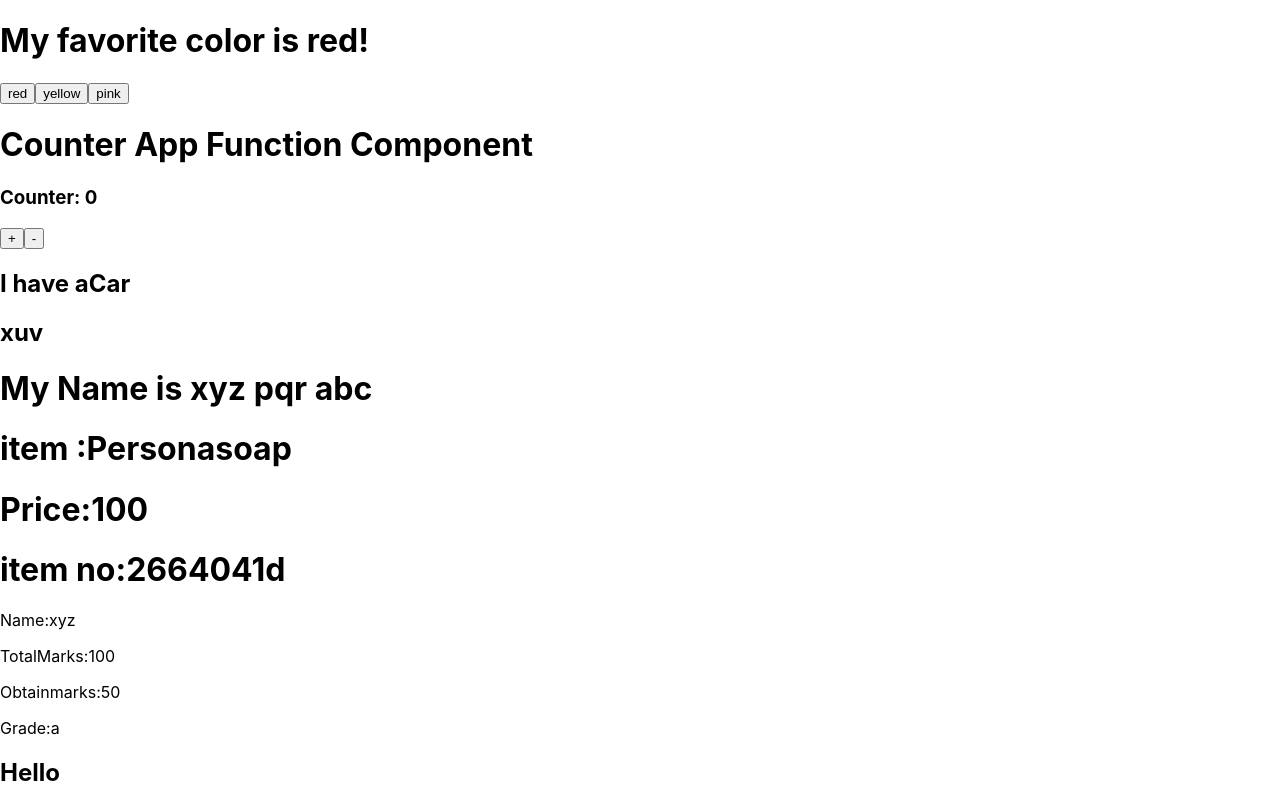
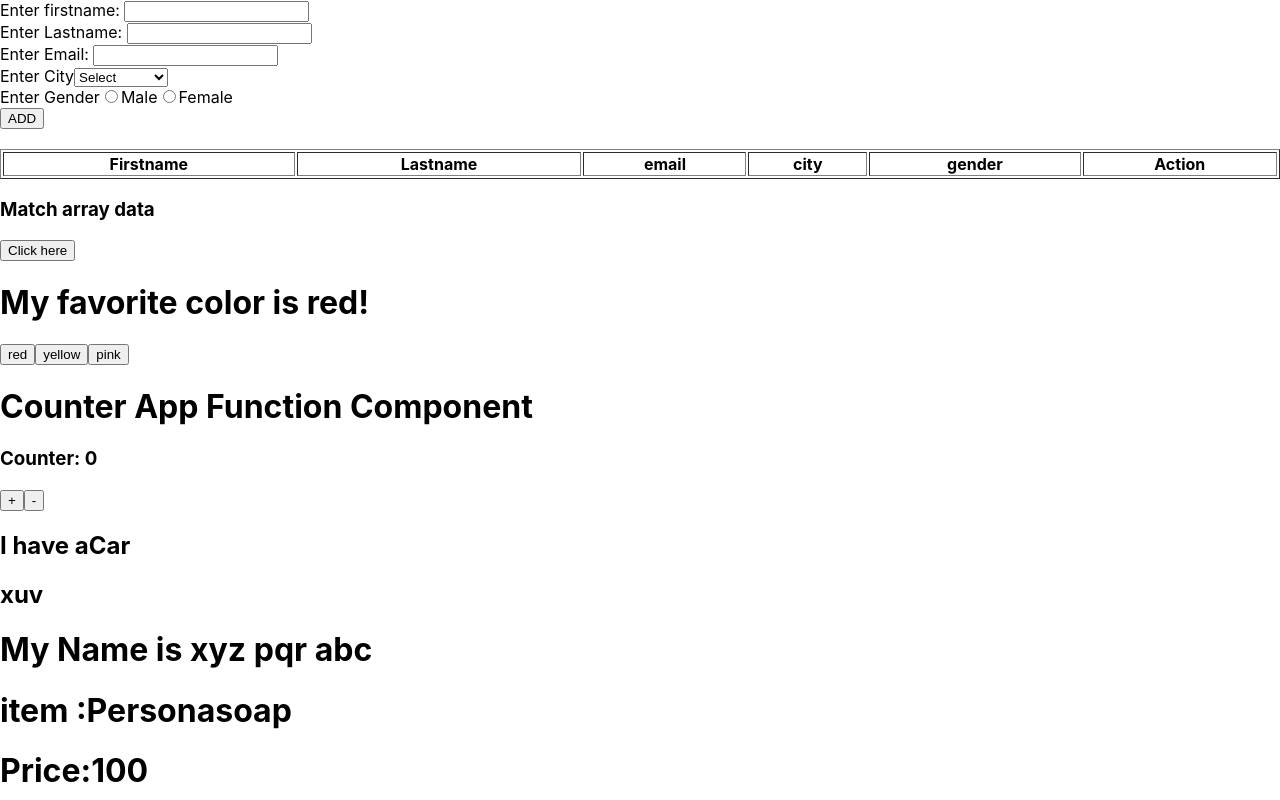
Before and after one commit to manali6897/react-demo, a React (Create React App) app: page / in a window 1280 px wide. Shown: the top 800 px of the page. Built offline with nearby package versions, Linux system fonts and the light colour scheme.

Commit message:
match data from one array to other array,change keyvalue from m-d array,create todolist with class component

```diff
--- a/src/App.js
+++ b/src/App.js
@@ -14,7 +14,8 @@ import { NestedArray } from "./nestedarraymap";
 import Mylifecycleexa from "./lifecycle";
 import { MyfunLifecycleexa } from "./funlifecycle";
 import { Todoform } from "./todolist";
-
+import { Matchdata } from "./matcharraydata";
+import Mytodo from "./classtodolist";
 function App() {
   // let obj = {
   //   item: "Personasoap",
@@ -103,6 +104,8 @@ function App() {
       <div>
         {/* <MyExample />
         <Friutes /> */}
+        <Mytodo />
+        <Matchdata />
         <MyExample1 />
         <Mycal />
         <MyElement
--- /dev/null
+++ b/src/classtodolist.js
@@ -0,0 +1,139 @@
+import React, { Component } from "react";
+class Mytodo extends Component {
+  constructor() {
+    super();
+    this.state = {
+      inputValue: "",
+      TableData: [],
+    };
+  }
+  handleChange = (event) => {
+    const name = event.target.name;
+    const value = event.target.value;
+    this.setState({ inputValue: { ...this.state.inputValue, [name]: value } });
+  };
+
+  handleSubmit = () => {
+    const { inputValue, TableData } = this.state;
+    let items = {
+      firstname: inputValue.firstname !== undefined ? inputValue.firstname : "",
+      lastname: inputValue.lastname !== undefined ? inputValue.lastname : "",
+      email: inputValue.email !== undefined ? inputValue.email : "",
+      city: inputValue.city !== undefined ? inputValue.city : "",
+      gender: inputValue.gender !== undefined ? inputValue.gender : "",
+    };
+
+    this.setState({ TableData: [...TableData, items] });
+    this.setState(inputValue);
+  };
+
+  render() {
+    const { inputValue, TableData } = this.state;
+    console.log("handleSubmit", TableData);
+    return (
+      <>
+        <span>Enter firstname: </span>
+        <input
+          type="text"
+          name="firstname"
+          value={inputValue?.firstname}
+          onChange={(event) => this.handleChange(event)}
+        />
+        <br />
+        <lable>Enter Lastname: </lable>
+        <input
+          type="text"
+          name="lastname"
+          value={inputValue?.lastname}
+          onChange={(event) => this.handleChange(event)}
+        />
+        <br />
+        <lable>Enter Email: </lable>
+        <input
+          type="text"
+          name="email"
+          value={inputValue?.email}
+          onChange={(event) => this.handleChange(event)}
+        />
+        <br />
+        <span>Enter City</span>
+
+        <select
+          name="city"
+          value={inputValue?.city}
+          onChange={(event) => this.handleChange(event)}
+        >
+          <option value="" selected={inputValue?.city == ""}>
+            Select
+          </option>
+          <option value="Nadiad" selected={inputValue?.city == "Nadiad"}>
+            Nadiad
+          </option>
+          <option value="Baroda" selected={inputValue?.city == "Baroda"}>
+            Baroda
+          </option>
+          <option value="Ahemdabad" selected={inputValue?.city == "Ahemdabad"}>
+            Ahemdabad
+          </option>
+          <option value="Rajkot" selected={inputValue?.city == "Rajkot"}>
+            Rajkot
+          </option>
+        </select>
+        <br />
+        <span>Enter Gender</span>
+
+        <input
+          type="radio"
+          id="male"
+          name="gender"
+          checked={inputValue?.gender === "male"}
+          value={"male"}
+          onChange={(event) => this.handleChange(event)}
+        />
+        <lable>Male</lable>
+
+        <input
+          type="radio"
+          id="female"
+          name="gender"
+          checked={inputValue?.gender === "female"}
+          value={"female"}
+          onChange={(event) => this.handleChange(event)}
+        />
+        <lable>Female </lable>
+        <br />
+        <button type="submit" onClick={() => this.handleSubmit()}>
+          ADD
+        </button>
+        <br />
+        <br />
+        <table border="1" width="100%">
+          <tr>
+            <th>Firstname</th>
+            <th>Lastname</th>
+            <th>email</th>
+            <th>city</th>
+            <th>gender</th>
+            <th>Action</th>
+          </tr>{" "}
+          <tbody>
+            {TableData?.map((obj, index) => {
+              return (
+                <>
+                  <tr key={index}>
+                    <td>{obj?.firstname}</td>
+                    <td>{obj?.lastname}</td>
+                    <td>{obj?.email}</td>
+                    <td>{obj?.city}</td>
+                    <td>{obj?.gender}</td>
+                  </tr>
+                </>
+              );
+            })}
+          </tbody>
+        </table>
+      </>
+    );
+  }
+}
+export default Mytodo;
--- a/src/functionMap.js
+++ b/src/functionMap.js
@@ -41,6 +41,65 @@ let borndata = [
   { id: 39, name: "jhn", surname: "cvvs", birthYear: 2019, birthCity: 63 },
   { id: 40, name: "tül", surname: "Baran", birthYear: 2020, birthCity: 34 },
 ];
+let bakeryArray = [
+  {
+    id: "0001",
+    type: "donut",
+    name: "Cake",
+    ppu: 0.55,
+    batters: {
+      batter: [
+        { id: "1001", type: "Regular" },
+        { id: "1002", type: "Chocolate" },
+        { id: "1003", type: "Blueberry" },
+        { id: "1004", type: "Devil's Food" },
+      ],
+    },
+    topping: [
+      { id: "5001", type: "None" },
+      { id: "5002", type: "Glazed" },
+      { id: "5005", type: "Sugar" },
+      { id: "5007", type: "Powdered Sugar" },
+      { id: "5006", type: "Chocolate with Sprinkles" },
+      { id: "5003", type: "Chocolate" },
+      { id: "5004", type: "Maple" },
+    ],
+  },
+  {
+    id: "0002",
+    type: "donut",
+    name: "Raised",
+    ppu: 0.55,
+    batters: {
+      batter: [{ id: "1001", type: "Regular" }],
+    },
+    topping: [
+      { id: "5001", type: "None" },
+      { id: "5002", type: "Glazed" },
+      { id: "5005", type: "Sugar" },
+      { id: "5003", type: "Chocolate" },
+      { id: "5004", type: "Maple" },
+    ],
+  },
+  {
+    id: "0003",
+    type: "donut",
+    name: "Old Fashioned",
+    ppu: 0.55,
+    batters: {
+      batter: [
+        { id: "1001", type: "Regular" },
+        { id: "1002", type: "Chocolate" },
+      ],
+    },
+    topping: [
+      { id: "5001", type: "None" },
+      { id: "5002", type: "Glazed" },
+      { id: "5003", type: "Chocolate" },
+      { id: "5004", type: "Maple" },
+    ],
+  },
+];
 export const BirthSheet = () => {
   const [birthdata, setBirthdata] = useState(borndata);
 
@@ -75,8 +134,19 @@ export const BirthSheet = () => {
       };
     });
     console.log("change obj key 2nd method", transfer1);
+
+    const handleKeyTransfer = bakeryArray?.map((items) => {
+      return {
+        ...items,
+        batters: {
+          batter: items?.batters?.batter?.map((subitems) => {
+            return { TYPE: subitems?.type, id: subitems?.id };
+          }),
+        },
+      };
+    });
+    console.log("your message", handleKeyTransfer);
   };
-
   return (
     <>
       <h2>Table use with list and map function component</h2>
@@ -104,7 +174,7 @@ export const BirthSheet = () => {
           })}
         </tbody>
       </table>
-      <button onClick={handleCheck}> click me</button>
+      <button onClick={() => handleCheck()}> click me</button>
     </>
   );
 };
--- /dev/null
+++ b/src/matcharraydata.js
@@ -0,0 +1,34 @@
+import React, { useState } from "react";
+const name1 = [
+  { id: 1, name: "Mark" },
+  { id: 1, name: "David" },
+  { id: 2, name: "Ellie" },
+  { id: 2, name: "Zuank" },
+  { id: 3, name: "Philip" },
+  { id: 4, name: "Den" },
+];
+
+const name2 = [1, 2, "mark", "david"];
+export const Matchdata = () => {
+  const handleMatch = () => {
+    let newData = name1.filter(({ id }) => name2.includes(id));
+    console.log("Match data ", newData);
+    //second method
+    let newData1 = name1.filter((data) =>
+      name2.some((data2) => data.id === data2)
+    );
+    console.log("2nd method", newData1);
+    //third method
+    let newData2 = name1.filter((data) => {
+      return name2.indexOf(data.id) !== -1;
+    });
+    console.log("3rd method", newData2);
+  };
+
+  return (
+    <>
+      <h3>Match array data</h3>
+      <button onClick={() => handleMatch()}>Click here</button>
+    </>
+  );
+};
--- a/src/todolist.js
+++ b/src/todolist.js
@@ -37,7 +37,7 @@ export const Todoform = () => {
   };
 
   const handleSubmit = () => {
-    if (isValidate()) {
+    //if (isValidate()) {
     let obj = {
       firstname: input.firstname !== undefined ? input.firstname : "",
       lastname: input.lastname !== undefined ? input.lastname : "",
@@ -47,7 +47,7 @@ export const Todoform = () => {
     };
     setTableData([...tableData, obj]);
     setInput("");
-    }
+    //}
   };
 
   const handleDelete = (id) => {
@@ -129,15 +129,6 @@ export const Todoform = () => {
       console.log("uncheckfruit", newcheck);
       setIscheckItem(newcheck[0]);
     }
-
-    // if (checkList.filter((x) => x.id === checkitem.id).length === 0) {
-    //   console.log("checkitem", checkitem);
-    //   SetcheckItem([...checkList, checkitem]);
-    // } else {
-
-    //   const newcheck = .filter((x) => x.id !== checkitem.id);
-    //   SetcheckItem(newcheck);
-    // }
   };
   console.log("fruites", ischeckitem);
   const newTbaleData = isFilter ? filteredResults : tableData;
```
Lines whose indentation alone changed are shown as unchanged.
